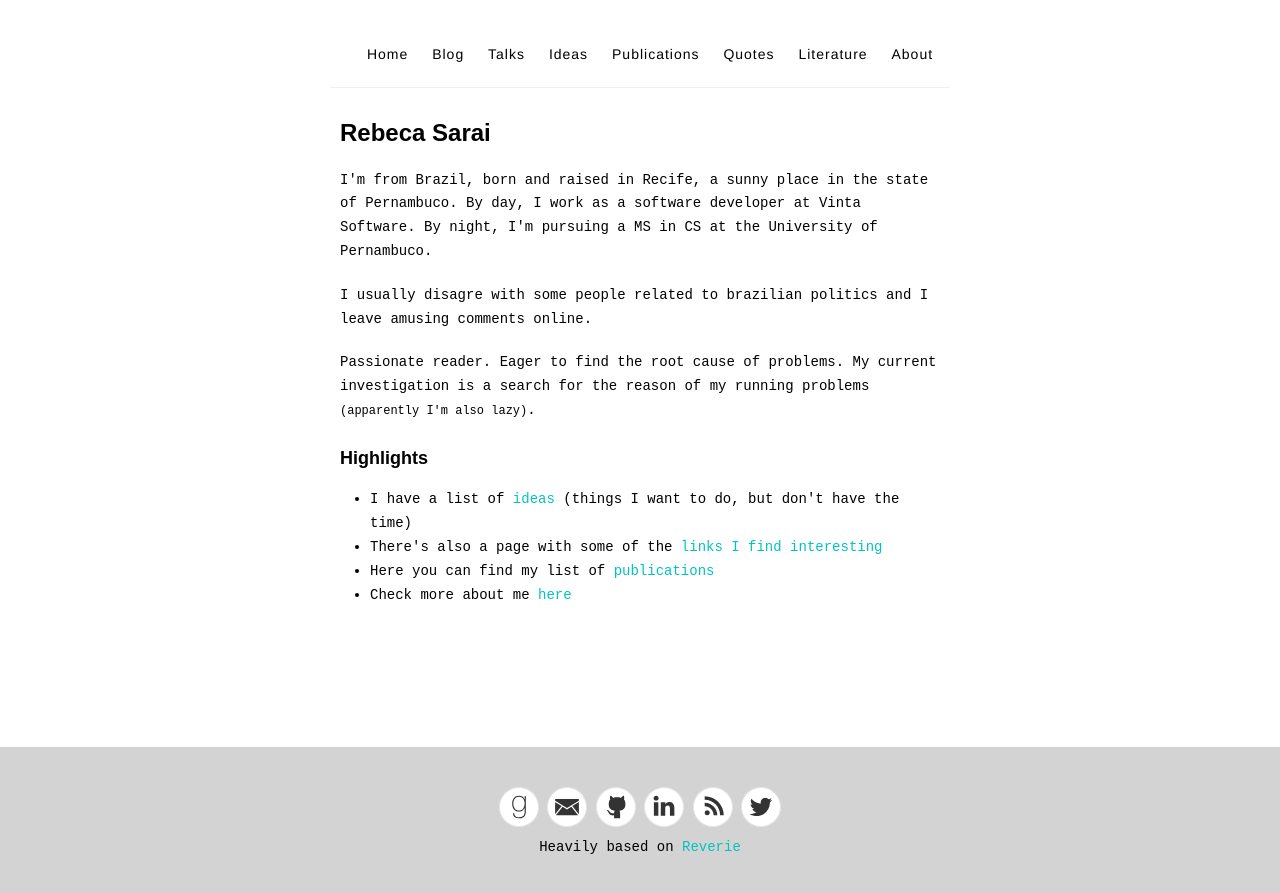
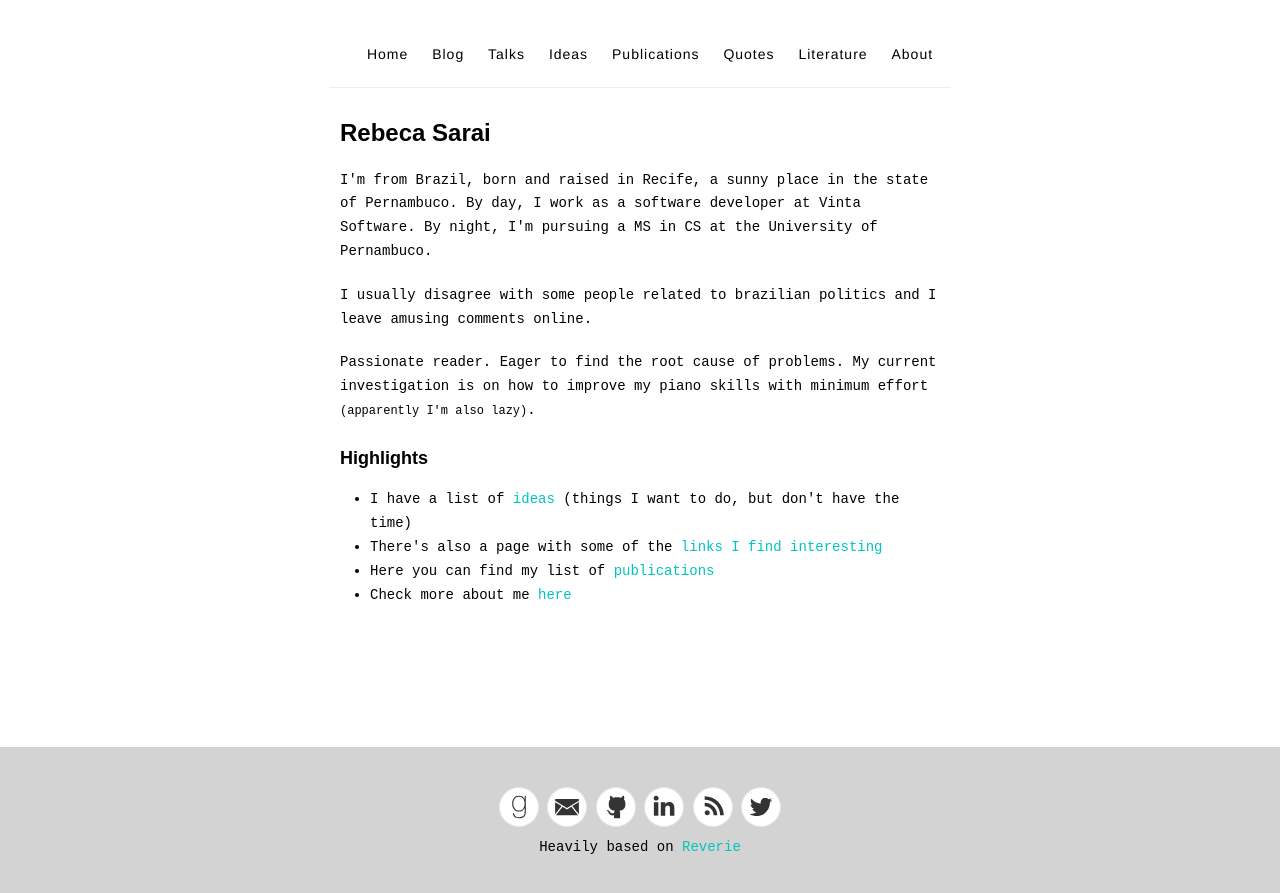
Before and after one commit to rsarai/-rsarai.github.io, a Jekyll site: the page built from index.html, in a window 1280 px wide. Shown: the top 893 px of the page. Built offline with Jekyll 4.4.1, drawn with Linux system fonts in a browser that asks for light colours.

Commit message:
Update copy

```diff
--- a/index.html
+++ b/index.html
@@ -6,8 +6,8 @@ layout: default
 <div class="container">
     <h1 class="hello">Rebeca Sarai</h1>
     <p>I'm from Brazil, born and raised in Recife, a sunny place in the state of Pernambuco. By day, I work as a software developer at Vinta Software. By night, I'm pursuing a MS in CS at the University of Pernambuco.</p>
-    <p>I usually disagre with some people related to brazilian politics and I leave amusing comments online.</p>
-    <p>Passionate reader. Eager to find the root cause of problems. My current investigation is a search for the reason of my running problems <span class="small">(apparently I'm also lazy)</span>.</p>
+    <p>I usually disagree with some people related to brazilian politics and I leave amusing comments online.</p>
+    <p>Passionate reader. Eager to find the root cause of problems. My current investigation is on how to improve my piano skills with minimum effort <span class="small">(apparently I'm also lazy)</span>.</p>
     <h3>Highlights</h3>
     <ul>
         <li><p>I have a list of <a href="{{ site.baseurl }}/ideas">ideas</a> (things I want to do, but don't have the time)</p></li>
```
